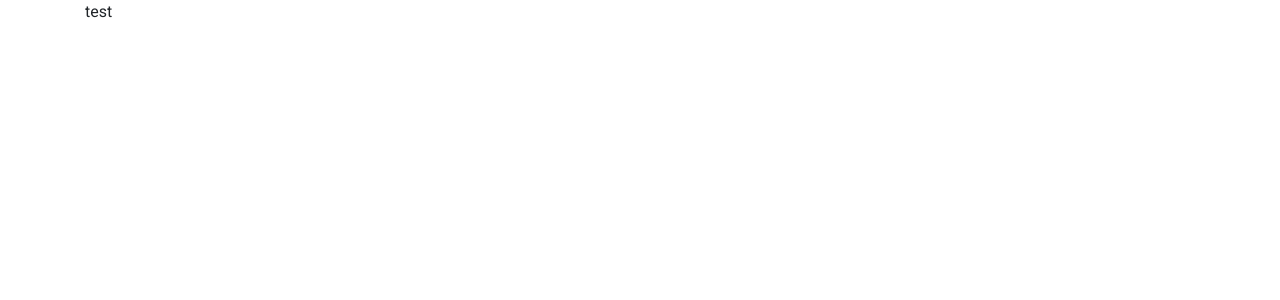
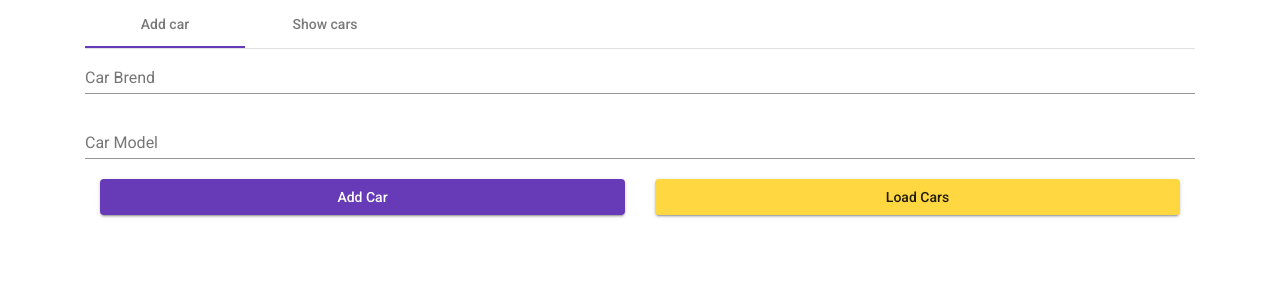
Before and after one commit to ozz-rjq/ang-ngrx, an Angular app: page / in a window 1280 px wide. Shown: the top 300 px of the page. Built offline with nearby package versions, Linux system fonts and the light colour scheme.

Commit message:
Create basic markup

```diff
--- a/src/app/app.component.html
+++ b/src/app/app.component.html
@@ -1,3 +1,12 @@
 <div class="container">
-  test
+
+  <mat-tab-group>
+    <mat-tab label="Add car">
+      <app-car-form></app-car-form>
+    </mat-tab>
+    <mat-tab label="Show cars">
+      <app-car-list></app-car-list>
+    </mat-tab>
+  </mat-tab-group>
+
 </div>
--- a/src/app/app.module.ts
+++ b/src/app/app.module.ts
@@ -4,10 +4,16 @@ import { NgModule } from '@angular/core';
 import { AppComponent } from './app.component';
 import { BrowserAnimationsModule } from '@angular/platform-browser/animations';
 import { NgMatModule } from './ng-mat.module';
+import { CarComponent } from './car/car.component';
+import { CarFormComponent } from './car-form/car-form.component';
+import { CarListComponent } from './car-list/car-list.component';
 
 @NgModule({
   declarations: [
     AppComponent,
+    CarComponent,
+    CarFormComponent,
+    CarListComponent
   ],
   imports: [
     BrowserModule,
--- a/src/app/car-form/car-form.component.html
+++ b/src/app/car-form/car-form.component.html
@@ -0,0 +1,26 @@
+<div class="container">
+  <div class="row">
+    <mat-form-field style="width: 100%">
+      <input matInput placeholder="Car Brend">
+    </mat-form-field>
+  </div>
+
+  <div class="row">
+    <mat-form-field style="width: 100%">
+      <input matInput placeholder="Car Model">
+    </mat-form-field>
+  </div>
+
+  <div class="row">
+    <div class="col-md-6 mb-2">
+      <button mat-raised-button color="primary" style="width: 100%">
+        Add Car
+      </button>
+    </div>
+    <div class="col-md-6">
+      <button mat-raised-button color="accent" style="width: 100%">
+        Load Cars
+      </button>
+    </div>
+  </div>
+</div>
--- a/src/app/car-form/car-form.component.ts
+++ b/src/app/car-form/car-form.component.ts
@@ -7,5 +7,5 @@ import { Component } from '@angular/core';
 })
 
 export class CarFormComponent {
-
+  constructor() {}
 }
--- /dev/null
+++ b/src/app/car-list/car-list.component.html
@@ -0,0 +1,14 @@
+<!-- <mat-list>
+  <h3 mat-subheader>Cars:</h3>
+  <mat-list-item *ngFor="let car of cars">
+    <app-car [car]="car"></app-car>
+  </mat-list-item>
+  <mat-divider></mat-divider>
+</mat-list> -->
+
+
+<ul class="list-group">
+  <li class="list-group-item" *ngFor="let car of cars">
+    <app-car [car]="car"></app-car>
+  </li>
+</ul>
--- /dev/null
+++ b/src/app/car-list/car-list.component.ts
@@ -0,0 +1,19 @@
+import { Component } from '@angular/core';
+
+import * as moment from 'moment';
+
+@Component({
+  selector: 'app-car-list',
+  templateUrl: './car-list.component.html',
+  styleUrls: ['./car-list.component.scss']
+})
+
+export class CarListComponent {
+  cars = [
+    {name: 'Ford', updated: '2018-01-10T14:12'},
+    {name: 'Bentley', updated: '2018-01-10T17:12'},
+    {name: 'Bugatti', updated: '2018-01-10T19:12'},
+  ];
+
+  constructor() {}
+}
--- a/src/app/car/car.component.html
+++ b/src/app/car/car.component.html
@@ -0,0 +1,2 @@
+<!-- <mat-icon mat-list-icon>folder</mat-icon> -->
+{{car.name}} - {{car.updated | date}}
--- a/src/app/car/car.component.ts
+++ b/src/app/car/car.component.ts
@@ -1,4 +1,4 @@
-import { Component } from '@angular/core';
+import { Component, Input } from '@angular/core';
 
 @Component({
   selector: 'app-car',
@@ -7,5 +7,8 @@ import { Component } from '@angular/core';
 })
 
 export class CarComponent {
+  @Input()
+    car: any;
 
+  constructor() {}
 }
--- a/src/index.html
+++ b/src/index.html
@@ -2,7 +2,7 @@
 <html lang="en">
 <head>
   <meta charset="utf-8">
-  <title>AngNgrx</title>
+  <title>@ngrx</title>
   <base href="/">
 
   <meta name="viewport" content="width=device-width, initial-scale=1">
```
Also changed, not shown: src/app/ng-mat.module.ts (+14 -2 lines), src/app/car-list/car-list.component.scss (added).
